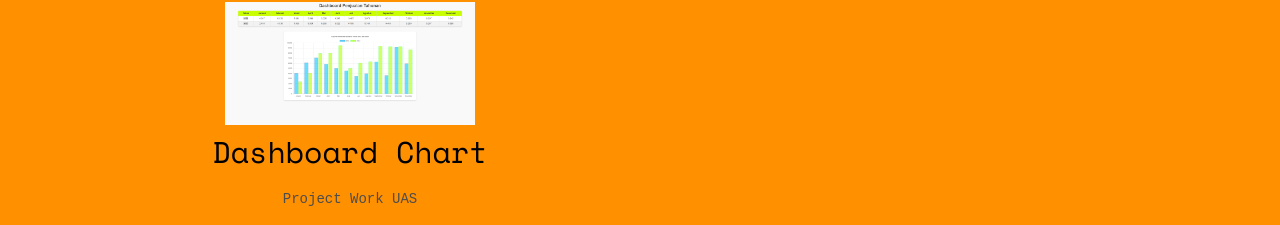
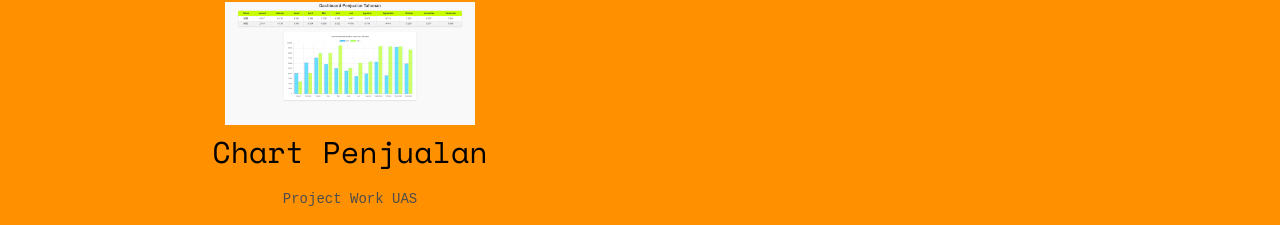
Before and after one commit to ArdhieFirdaus/Project_ArdhieFirdaus, a plain HTML site: page index.html in a window 1280 px wide. Shown: the part 4250-4475 px from the top of the page. Drawn offline with nearby package versions, Linux system fonts and the light colour scheme; files whose address does not match are found by name.

Commit message:
index.html

```diff
--- a/index.html
+++ b/index.html
@@ -243,7 +243,7 @@
 			  </div>
 			  <div class="certificate-item">
 				<img src="images/Chart.png" alt="Game Tetris" class="certificate-logo">
-				<h2>Dashboard Chart</h2>
+				<h2>Chart Penjualan</h2>
 				<p>Project Work UAS</p>
 				<a href="Chart/Chart.html" target="_blank">View Project Detail</a>
 			  </div>
```
